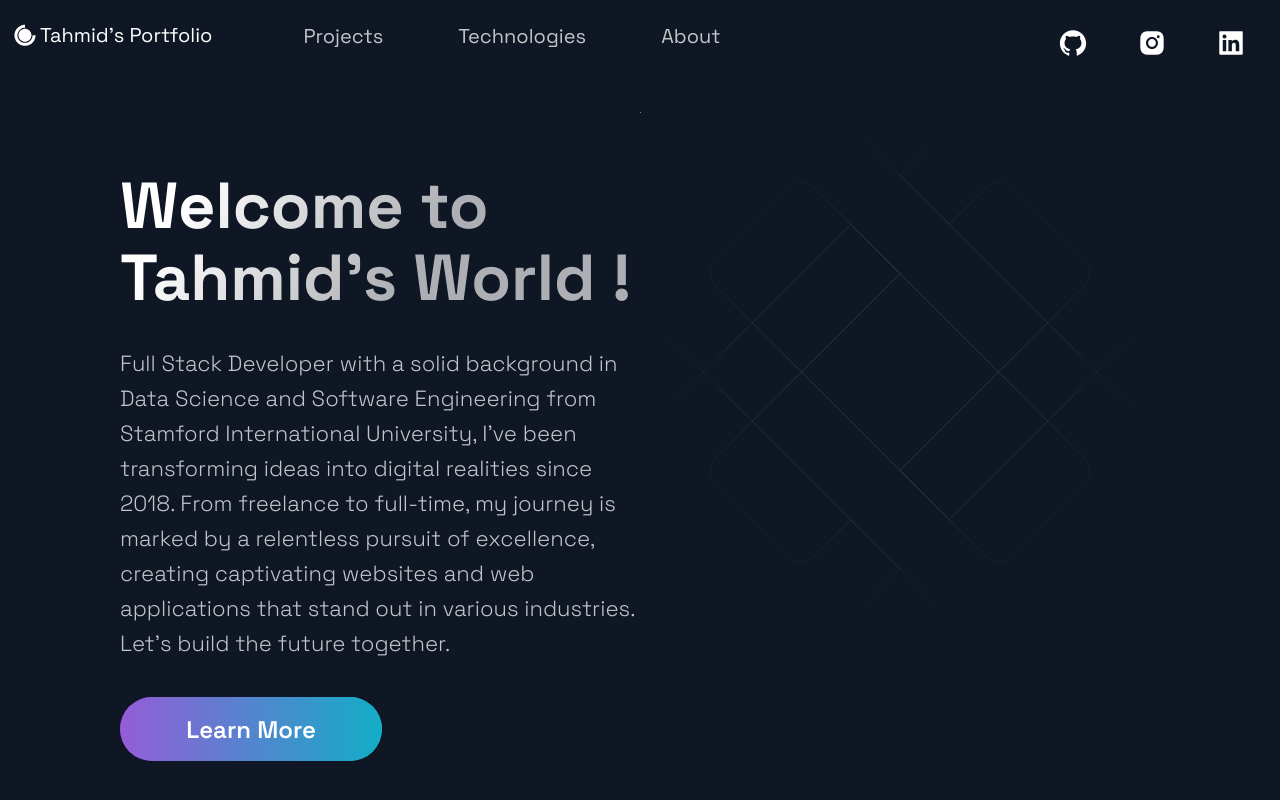
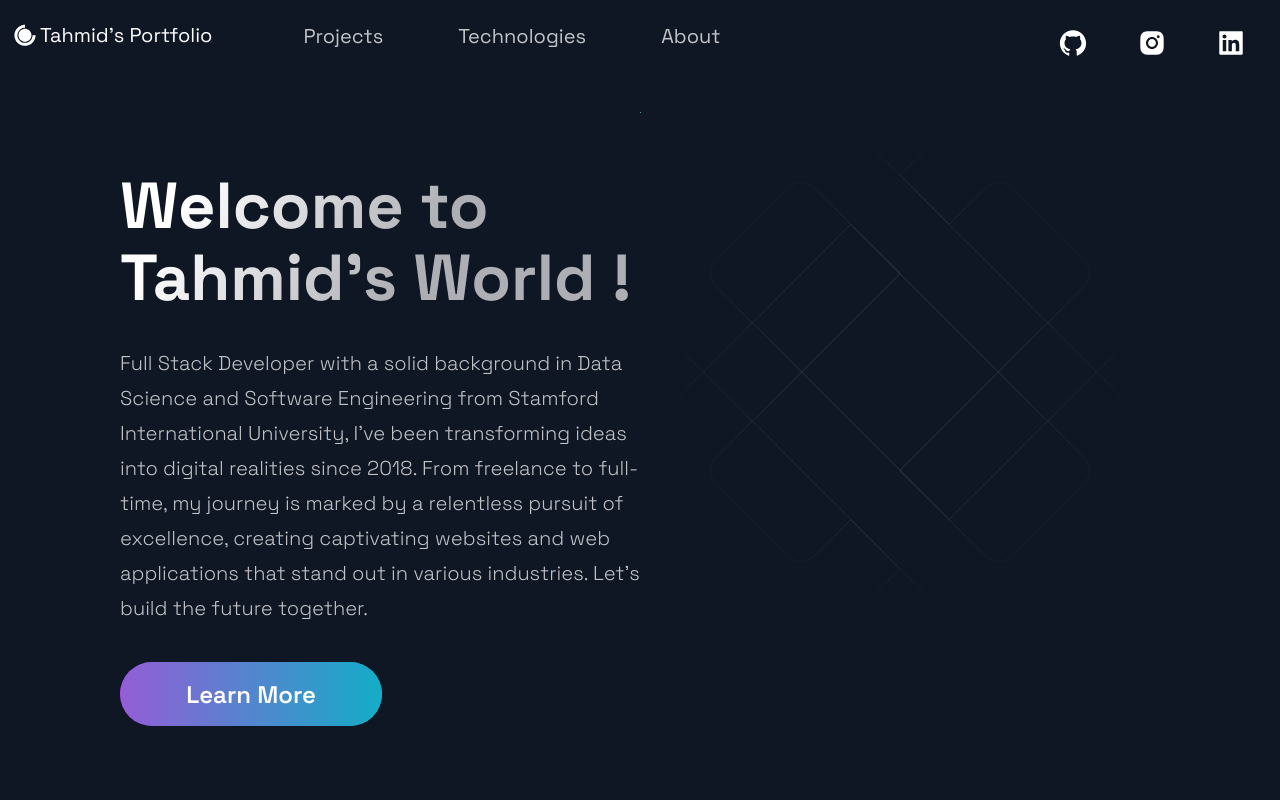
Before and after one commit to tahmidbintaslim/tahmid.github.io, a Next.js app: page / in a window 1280 px wide. Shown: the top 800 px of the page. Built offline with nearby package versions, Linux system fonts and the light colour scheme.

Commit message:
Final Changes to Styles

```diff
--- a/src/components/TimeLine/TimeLine.js
+++ b/src/components/TimeLine/TimeLine.js
@@ -49,10 +49,7 @@ const Timeline = () => {
         Apart from coding, My expertise extends to writing technical content on platforms like Medium and DEV.to. I enjoy tackling coding challenges and engaging in front-end development exercises on LeetCode and Codepen. This diverse skill set has enabled me to work across various languages, industries, and cultural environments in different work modes.
         <br />
         <br />
-        For more on my technical writings, visit <a href="https://tahmidbintaslimrafi.medium.com/" target="_blank" rel="noopener noreferrer">Medium</a> and <a href="https://dev.to/tahmidbintaslim" target="_blank" rel="noopener noreferrer">DEV.to</a>. To see my coding challenges and front-end projects, check out <a href="https://leetcode.com/tahmidbintaslimrafi/" target="_blank" rel="noopener noreferrer">LeetCode</a> and <a href="https://codepen.io/tahmid-bin-taslim" target="_blank" rel="noopener noreferrer">Codepen</a>.
-        <br />
-        <br />
-        Find my <a href="https://github.com/tahmidbintaslim" target="_blank" rel="noopener noreferrer">Github</a> and <a href="https://acrobat.adobe.com/id/urn:aaid:sc:AP:41bd4034-db0a-447b-97dd-eca9519b33f4" target="_blank" rel="noopener noreferrer">Resume</a>
+        For more on my technical writings, visit <a href="https://tahmidbintaslimrafi.medium.com/" target="_blank" rel="noopener noreferrer">Medium</a> and <a href="https://dev.to/tahmidbintaslim" target="_blank" rel="noopener noreferrer">DEV.to</a>. To see my coding challenges and front-end projects, check out <a href="https://leetcode.com/tahmidbintaslimrafi/" target="_blank" rel="noopener noreferrer">LeetCode</a> and <a href="https://codepen.io/tahmid-bin-taslim" target="_blank" rel="noopener noreferrer">Codepen</a>. To know more, visit my <a href="https://github.com/tahmidbintaslim" target="_blank" rel="noopener noreferrer">Github</a> and <a href="https://acrobat.adobe.com/id/urn:aaid:sc:AP:41bd4034-db0a-447b-97dd-eca9519b33f4" target="_blank" rel="noopener noreferrer">Resume</a>
       </SectionText>
       <CarouselContainer ref={carouselRef} onScroll={handleScroll} >
         <>
--- a/src/components/TimeLine/TimeLineStyles.js
+++ b/src/components/TimeLine/TimeLineStyles.js
@@ -13,6 +13,8 @@ export const CarouselContainer = styled.ul`
   margin-left: 32px;
   &:first-of-type{
     margin-left: 0px;
+    margin-top: 40px;
+    padding-bottom:40px;
   }
 
   margin-bottom: 80px;
@@ -70,6 +72,7 @@ export const CarouselItemTitle = styled.h4`
   line-height: 32px;
   letter-spacing: 0.02em;
   display: flex;
+  align-items:center;
   /* This gradient is different due to the size of the Title container, it must transition sooner to be visible on the text */
   background: linear-gradient(121.57deg, #FFFFFF 10%, rgba(255, 255, 255, 0.66) 30.15%);
   -webkit-background-clip: text;
--- a/src/styles/GlobalComponents/index.js
+++ b/src/styles/GlobalComponents/index.js
@@ -56,7 +56,7 @@ export const SectionTitle = styled.h2`
 
 export const SectionText = styled.p`
   max-width: 800px;
-  font-size: 22px;
+  font-size: 20px;
   line-height: 35px;
   font-weight: 300;
   padding-bottom: 3.6rem;
@@ -64,7 +64,7 @@ export const SectionText = styled.p`
 
   @media ${(props) => props.theme.breakpoints.md} {
     max-width: 670px;
-    font-size: 19px;
+    font-size: 18px;
     line-height: 30px;
     padding-bottom: 24px;
   }
--- a/src/styles/globals.js
+++ b/src/styles/globals.js
@@ -27,6 +27,7 @@ const GlobalStyles = createGlobalStyle`
   }
   a {
     text-decoration: none;
+    color: #00ffff;
   }
   li{
     list-style: none;
```
